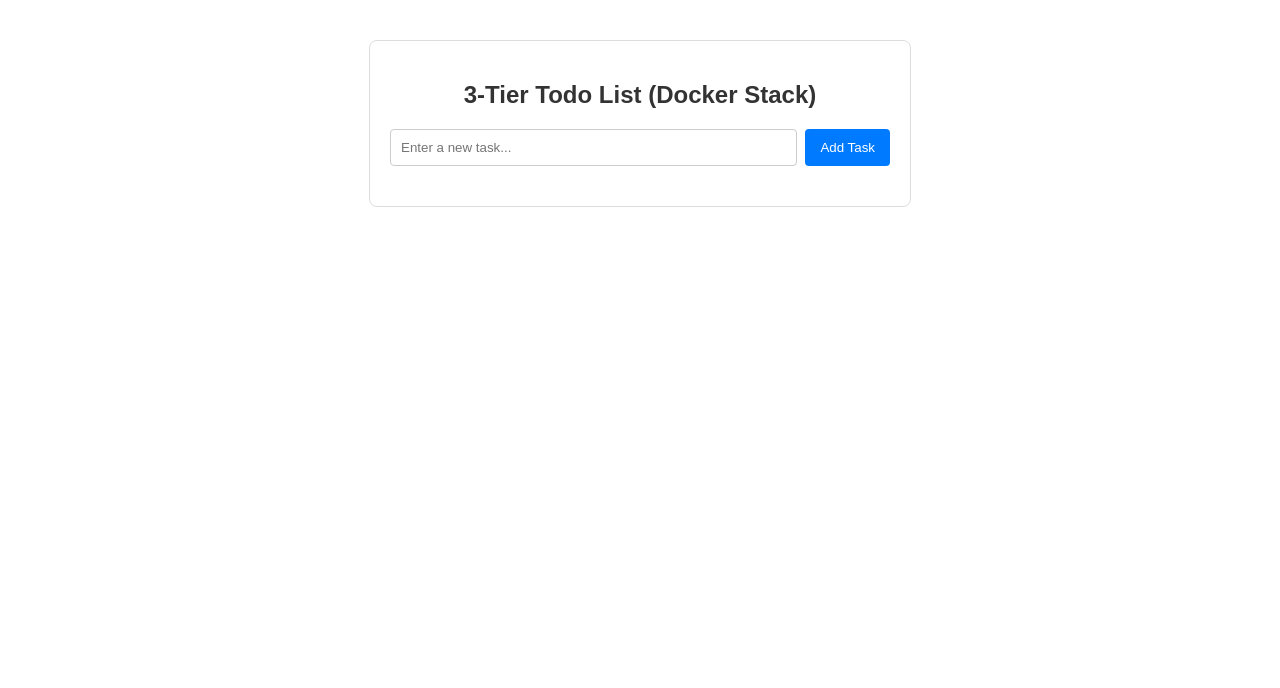
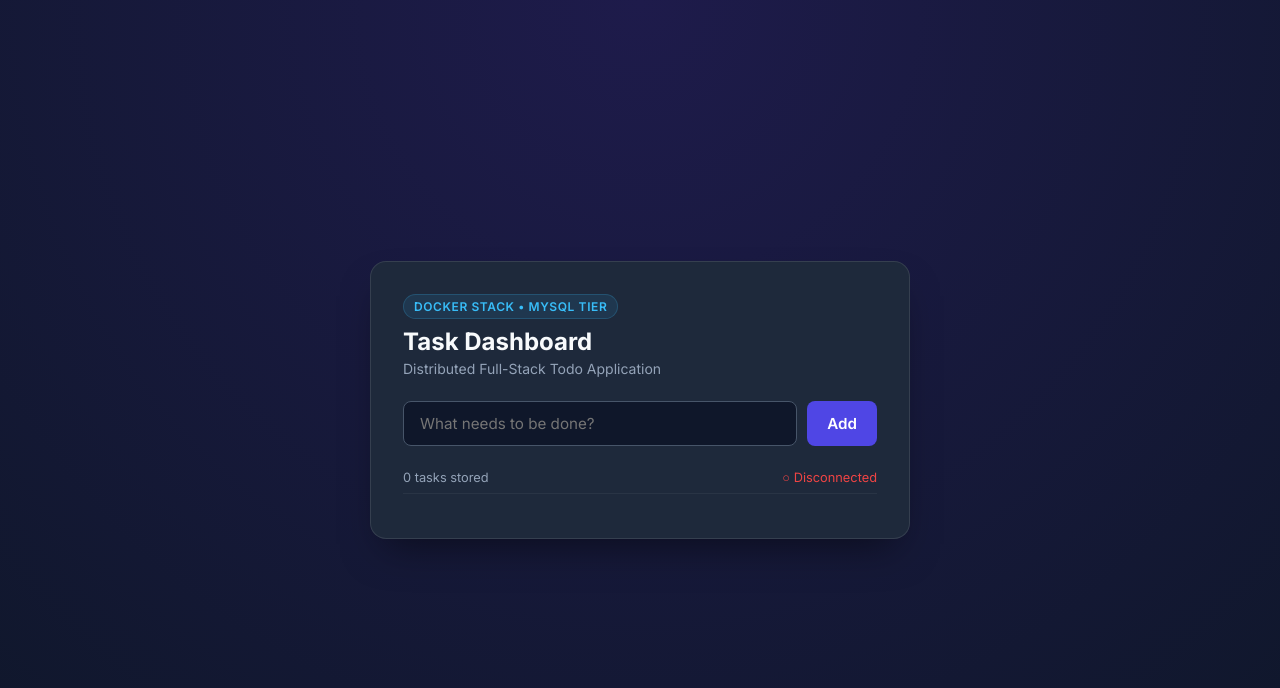
Before and after one commit to avinashacharyulu89-vrak/todo-stack-app, a plain HTML site: page frontend/index.html in a window 1280 px wide. Drawn offline with Linux system fonts and the light colour scheme; no server answers.

Commit message:
Update index.html

```diff
--- a/frontend/index.html
+++ b/frontend/index.html
@@ -1,45 +1,271 @@
 <!DOCTYPE html>
 <html lang="en">
 <head>
-  <meta charset="UTF-8">
-  <title>3-Tier Todo App</title>
+  <meta charset="UTF-8" />
+  <meta name="viewport" content="width=device-width, initial-scale=1.0" />
+  <title>Cloud Tasks | Docker Stack 3-Tier</title>
+  <link rel="preconnect" href="https://fonts.googleapis.com" />
+  <link rel="preconnect" href="https://fonts.gstatic.com" crossorigin />
+  <link href="https://fonts.googleapis.com/css2?family=Inter:wght@400;500;600;700&display=swap" rel="stylesheet" />
   <style>
-    body { font-family: Arial, sans-serif; max-width: 500px; margin: 40px auto; padding: 20px; border: 1px solid #ddd; border-radius: 8px; }
-    h2 { text-align: center; color: #333; }
-    .input-group { display: flex; gap: 8px; margin-bottom: 20px; }
-    input[type="text"] { flex: 1; padding: 10px; border: 1px solid #ccc; border-radius: 4px; }
-    button { padding: 10px 15px; background: #007bff; color: white; border: none; border-radius: 4px; cursor: pointer; }
-    button:hover { background: #0056b3; }
-    ul { list-style: none; padding: 0; }
-    li { padding: 10px; background: #f9f9f9; border-bottom: 1px solid #eee; display: flex; justify-content: space-between; }
+    :root {
+      --primary: #4f46e5;
+      --primary-hover: #4338ca;
+      --bg: #0f172a;
+      --card-bg: #1e293b;
+      --item-bg: #334155;
+      --text: #f8fafc;
+      --text-muted: #94a3b8;
+      --border: #475569;
+      --accent: #38bdf8;
+      --danger: #ef4444;
+      --success: #10b981;
+    }
+
+    * {
+      box-sizing: border-box;
+      margin: 0;
+      padding: 0;
+      font-family: 'Inter', sans-serif;
+    }
+
+    body {
+      background: radial-gradient(circle at top, #1e1b4b 0%, var(--bg) 100%);
+      color: var(--text);
+      min-height: 100vh;
+      display: flex;
+      align-items: center;
+      justify-content: center;
+      padding: 24px;
+    }
+
+    .container {
+      width: 100%;
+      max-width: 540px;
+      background: var(--card-bg);
+      border: 1px solid rgba(255, 255, 255, 0.1);
+      border-radius: 16px;
+      padding: 32px;
+      box-shadow: 0 20px 40px -15px rgba(0, 0, 0, 0.5);
+      backdrop-filter: blur(8px);
+    }
+
+    .header {
+      margin-bottom: 24px;
+    }
+
+    .badge {
+      display: inline-block;
+      font-size: 0.75rem;
+      font-weight: 600;
+      text-transform: uppercase;
+      letter-spacing: 0.05em;
+      color: var(--accent);
+      background: rgba(56, 189, 248, 0.1);
+      padding: 4px 10px;
+      border-radius: 999px;
+      margin-bottom: 8px;
+      border: 1px solid rgba(56, 189, 248, 0.2);
+    }
+
+    h1 {
+      font-size: 1.5rem;
+      font-weight: 700;
+      color: var(--text);
+    }
+
+    .subtitle {
+      font-size: 0.875rem;
+      color: var(--text-muted);
+      margin-top: 4px;
+    }
+
+    .input-form {
+      display: flex;
+      gap: 10px;
+      margin-bottom: 24px;
+    }
+
+    .input-form input {
+      flex: 1;
+      padding: 12px 16px;
+      background: #0f172a;
+      border: 1px solid var(--border);
+      border-radius: 8px;
+      color: var(--text);
+      font-size: 0.95rem;
+      outline: none;
+      transition: all 0.2s ease;
+    }
+
+    .input-form input:focus {
+      border-color: var(--primary);
+      box-shadow: 0 0 0 3px rgba(79, 70, 229, 0.25);
+    }
+
+    .input-form button {
+      padding: 12px 20px;
+      background: var(--primary);
+      color: white;
+      font-weight: 600;
+      font-size: 0.95rem;
+      border: none;
+      border-radius: 8px;
+      cursor: pointer;
+      display: flex;
+      align-items: center;
+      gap: 6px;
+      transition: all 0.2s ease;
+    }
+
+    .input-form button:hover {
+      background: var(--primary-hover);
+      transform: translateY(-1px);
+    }
+
+    .status-bar {
+      display: flex;
+      justify-content: space-between;
+      align-items: center;
+      font-size: 0.8rem;
+      color: var(--text-muted);
+      margin-bottom: 12px;
+      padding-bottom: 8px;
+      border-bottom: 1px solid rgba(255, 255, 255, 0.05);
+    }
+
+    .todo-list {
+      list-style: none;
+      display: flex;
+      flex-direction: column;
+      gap: 10px;
+      max-height: 380px;
+      overflow-y: auto;
+      padding-right: 4px;
+    }
+
+    .todo-list::-webkit-scrollbar {
+      width: 6px;
+    }
+
+    .todo-list::-webkit-scrollbar-thumb {
+      background: var(--border);
+      border-radius: 3px;
+    }
+
+    .todo-item {
+      background: var(--item-bg);
+      border: 1px solid rgba(255, 255, 255, 0.05);
+      border-radius: 8px;
+      padding: 12px 16px;
+      display: flex;
+      justify-content: space-between;
+      align-items: center;
+      animation: fadeIn 0.3s ease;
+      transition: background 0.2s;
+    }
+
+    .todo-item:hover {
+      background: #3e4f69;
+    }
+
+    .todo-content {
+      display: flex;
+      flex-direction: column;
+      gap: 3px;
+    }
+
+    .todo-title {
+      font-size: 0.95rem;
+      font-weight: 500;
+      color: var(--text);
+    }
+
+    .todo-meta {
+      font-size: 0.75rem;
+      color: var(--text-muted);
+    }
+
+    .empty-state {
+      text-align: center;
+      padding: 36px 12px;
+      color: var(--text-muted);
+      font-size: 0.9rem;
+    }
+
+    @keyframes fadeIn {
+      from { opacity: 0; transform: translateY(6px); }
+      to { opacity: 1; transform: translateY(0); }
+    }
   </style>
 </head>
 <body>
-  <h2>3-Tier Todo List (Docker Stack)</h2>
 
-  <div class="input-group">
-    <input type="text" id="taskInput" placeholder="Enter a new task..." />
-    <button onclick="addTodo()">Add Task</button>
+  <div class="container">
+    <div class="header">
+      <span class="badge">Docker Stack • MySQL Tier</span>
+      <h1>Task Dashboard</h1>
+      <p class="subtitle">Distributed Full-Stack Todo Application</p>
+    </div>
+
+    <form class="input-form" onsubmit="event.preventDefault(); addTodo();">
+      <input type="text" id="taskInput" placeholder="What needs to be done?" required autocomplete="off" />
+      <button type="submit">
+        <span>Add</span>
+      </button>
+    </form>
+
+    <div class="status-bar">
+      <span id="taskCount">0 tasks stored</span>
+      <span id="syncStatus">● Connected to MySQL</span>
+    </div>
+
+    <ul class="todo-list" id="todoList"></ul>
   </div>
 
-  <ul id="todoList"></ul>
+  <script>
+    const API_URL = 'http://<EC2_PUBLIC_IP>:5000/api/todos';
 
-  <script>
-    const API_URL = 'http://43.205.91.198:5000/api/todos';
+    function formatDate(dateStr) {
+      if (!dateStr) return '';
+      const d = new Date(dateStr);
+      return d.toLocaleTimeString([], { hour: '2-digit', minute: '2-digit' }) + ', ' + d.toLocaleDateString();
+    }
 
     function fetchTodos() {
       fetch(API_URL)
-        .then(res => res.json())
+        .then(res => {
+          if (!res.ok) throw new Error('Network error');
+          return res.json();
+        })
         .then(todos => {
           const list = document.getElementById('todoList');
+          const count = document.getElementById('taskCount');
           list.innerHTML = '';
+          count.textContent = `${todos.length} task${todos.length === 1 ? '' : 's'} stored`;
+
+          if (todos.length === 0) {
+            list.innerHTML = '<div class="empty-state">No tasks in MySQL yet. Add one above!</div>';
+            return;
+          }
+
           todos.forEach(item => {
             const li = document.createElement('li');
-            li.textContent = item.task;
+            li.className = 'todo-item';
+            li.innerHTML = `
+              <div class="todo-content">
+                <span class="todo-title">${item.task}</span>
+                <span class="todo-meta">ID #${item.id} • ${formatDate(item.created_at)}</span>
+              </div>
+            `;
             list.appendChild(li);
           });
         })
-        .catch(err => console.error('Error loading todos:', err));
+        .catch(err => {
+          console.error('Error loading todos:', err);
+          document.getElementById('syncStatus').textContent = '○ Disconnected';
+          document.getElementById('syncStatus').style.color = '#ef4444';
+        });
     }
 
     function addTodo() {
@@ -52,15 +278,17 @@
         headers: { 'Content-Type': 'application/json' },
         body: JSON.stringify({ task })
       })
-      .then(res => res.json())
+      .then(res => {
+        if (!res.ok) throw new Error('Insert failed');
+        return res.json();
+      })
       .then(() => {
         input.value = '';
         fetchTodos();
       })
-      .catch(err => console.error('Error adding todo:', err));
+      .catch(err => alert('Failed to save task to backend: ' + err.message));
     }
 
-    // Load initial tasks on page open
     fetchTodos();
   </script>
 </body>
```
